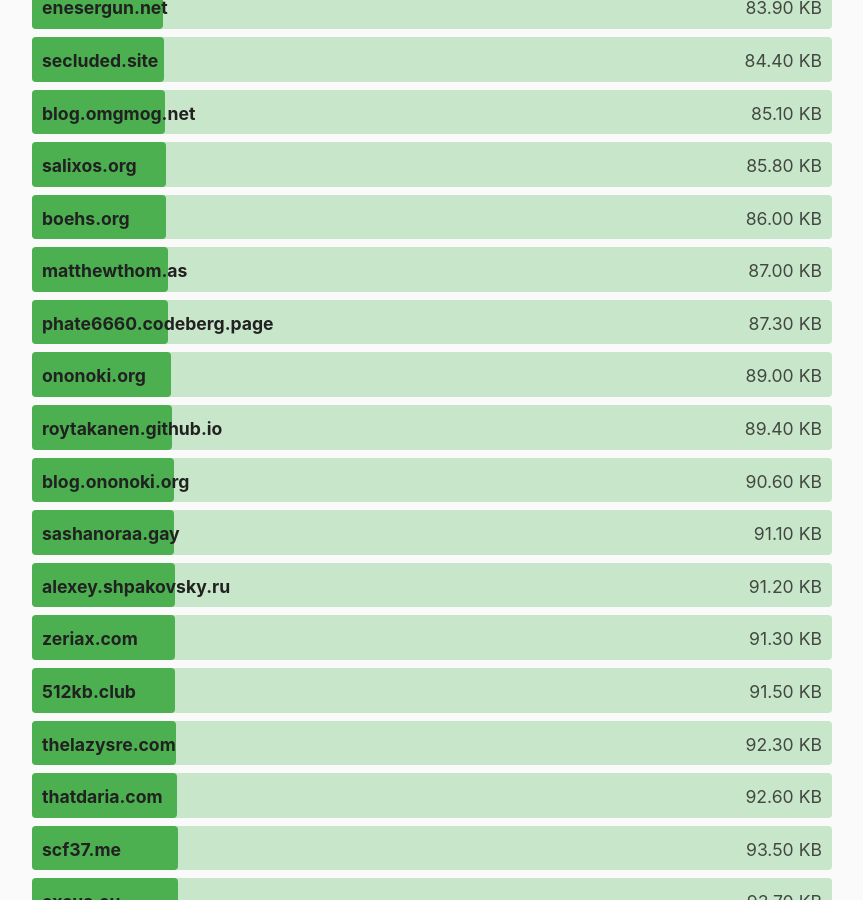
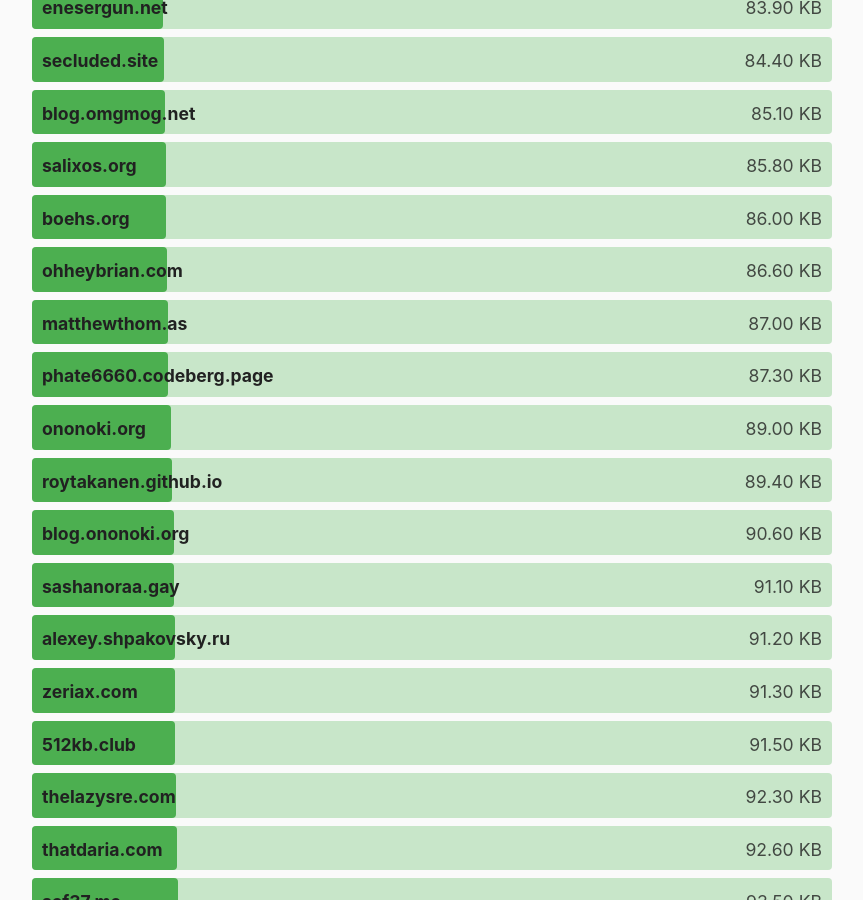
Before and after one commit to kevquirk/512kb.club, a Jekyll site: the page built from index.md, in a window 1280 px wide and 900 px high, scrolled down 17364 px. Shown: the whole window, without its empty margins (208-1071 px from the left). Built offline with Jekyll 4.4.1, drawn with Linux system fonts in a browser that asks for light colours.

Commit message:
Add ohheybrian.com

```diff
--- a/_data/sites.yml
+++ b/_data/sites.yml
@@ -1806,6 +1806,10 @@
   url: https://www.oh.mg/
   size: 25.8
   last_checked: 2022-06-24
+- domain: ohheybrian.com
+  url: https://ohheybrian.com
+  size: 86.6
+  last_checked: 2023-01-28
 
 - domain: oldirtyhacker.com
   url: https://oldirtyhacker.com/
```
